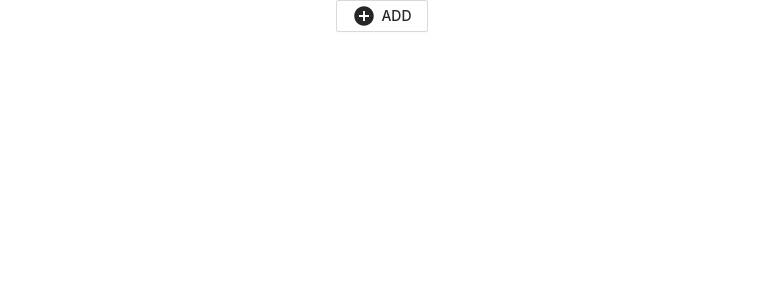
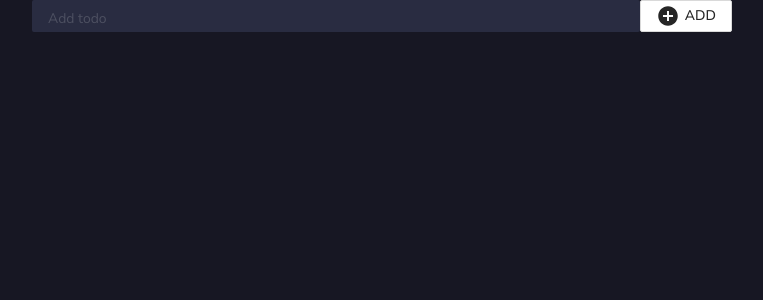
Before and after one commit to serhatbek/saga-todo-app, a React (Vite) app: page / in a window 1280 px wide. Shown: the top 300 px of the page, without its empty margins (258-1021 px from the left). Built offline with nearby package versions, Linux system fonts and the light colour scheme.

Commit message:
add todo input & styling

```diff
--- a/src/assets/css/global/_general.scss
+++ b/src/assets/css/global/_general.scss
@@ -4,10 +4,6 @@
 *::before,
 *::after {
   box-sizing: border-box;
-}
-
-#root {
-  font-family: 'Nunito Sans', sans-serif !important;
 }
 
 body,
@@ -35,7 +31,8 @@ html:focus-within {
 }
 
 body {
-  font-family: 'Nunito Sans', sans-serif !important;
+  font-family: 'Nunito Sans', sans-serif;
+  background-color: $black;
 }
 
 a {
--- a/src/assets/css/global/_global.scss
+++ b/src/assets/css/global/_global.scss
@@ -0,0 +1 @@
+@import './general';
--- a/src/assets/css/settings/_colors.scss
+++ b/src/assets/css/settings/_colors.scss
@@ -1,6 +1,7 @@
 $gray: #24273d;
 $black: #171723;
-$text: #6c6079;
+$text: #9b96a0;
+$text-2: #4d5061;
 $border: #292c41;
 $white: #fff;
 $purple: #581d8e;
--- a/src/assets/css/styles.scss
+++ b/src/assets/css/styles.scss
@@ -1,2 +1,2 @@
+@import './settings/settings';
 @import './global/global';
-@import './settings/settings';
--- a/src/components/AddTodoItem/AddTodoItem.jsx
+++ b/src/components/AddTodoItem/AddTodoItem.jsx
@@ -1,9 +1,12 @@
 import Button from '../Button/Button';
 import { IoMdAddCircle } from 'react-icons/io';
+import Input from '../Input/Input';
+import './AddTodoItem.scss';
 
 const AddTodoItem = () => {
   return (
     <div className='add-todo'>
+      <Input className='input' placeholder='Add todo' />
       <Button iconLeft={<IoMdAddCircle />}>ADD</Button>
     </div>
   );
--- a/src/components/AddTodoItem/AddTodoItem.scss
+++ b/src/components/AddTodoItem/AddTodoItem.scss
@@ -0,0 +1,5 @@
+.add-todo {
+  display: flex;
+  max-width: 700px;
+  width: 100%;
+}
--- /dev/null
+++ b/src/components/FloatLabel/FloatLabel.jsx
@@ -0,0 +1,30 @@
+import './FloatLabel.scss';
+import { useState } from 'react';
+import PropTypes from 'prop-types';
+
+const FloatLabel = (props) => {
+  const [focus, setFocus] = useState(false);
+  const { children, label, value } = props;
+
+  const labelClass =
+    focus || (value && value.length !== 0) ? 'label label-float' : 'label';
+
+  return (
+    <div
+      className='float-label'
+      onBlur={() => setFocus(false)}
+      onFocus={() => setFocus(true)}
+    >
+      {children}
+      <label className={labelClass}>{label}</label>
+    </div>
+  );
+};
+
+export default FloatLabel;
+
+FloatLabel.propTypes = {
+  children: PropTypes.any,
+  label: PropTypes.string,
+  value: PropTypes.any,
+};
--- /dev/null
+++ b/src/components/FloatLabel/FloatLabel.scss
@@ -0,0 +1,36 @@
+@import '../../assets/css/settings/colors';
+
+.float-label {
+  width: 100%;
+  position: relative;
+
+  .label {
+    font-size: 14px;
+    line-height: 1.29;
+    font-weight: normal;
+    position: absolute;
+    pointer-events: none;
+    left: 16px;
+    top: 10px;
+    transition: 0.2s ease all;
+    color: $text-2;
+    z-index: 1;
+  }
+  .label-float {
+    top: 2px;
+    font-size: 12px;
+  }
+
+  .ant-input {
+    height: 100%;
+    border: none;
+    color: $text;
+    padding-top: 8px;
+    background-color: $border;
+
+    &:focus,
+    &-focused {
+      border: none;
+    }
+  }
+}
--- /dev/null
+++ b/src/components/Input/Input.jsx
@@ -0,0 +1,26 @@
+import './Input.scss';
+import { Input as AntdInput } from 'antd';
+import PropTypes from 'prop-types';
+import classNames from 'classnames';
+import FloatLabel from '../FloatLabel/FloatLabel';
+
+const Input = ({ value, placeholder, className, ...props }) => {
+  return (
+    <FloatLabel
+      label={placeholder}
+      name={placeholder}
+      value={value}
+      className={classNames(className)}
+    >
+      <AntdInput {...props} value={value}></AntdInput>
+    </FloatLabel>
+  );
+};
+
+export default Input;
+
+Input.propTypes = {
+  className: PropTypes.string,
+  value: PropTypes.string,
+  placeholder: PropTypes.string,
+};
```
Also changed, not shown: src/components/Input/Input.scss (added).
